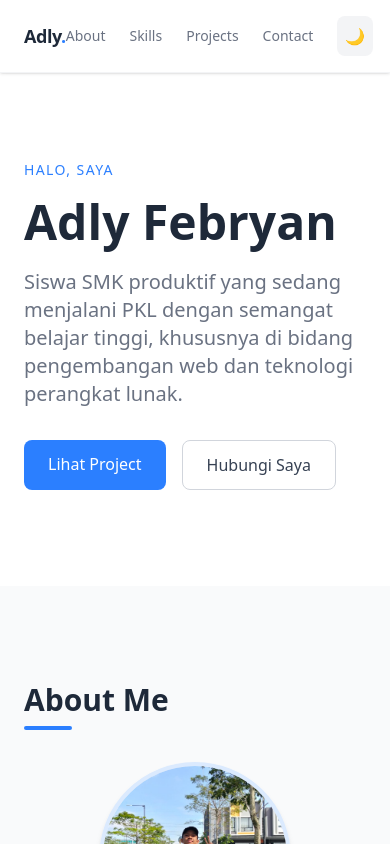
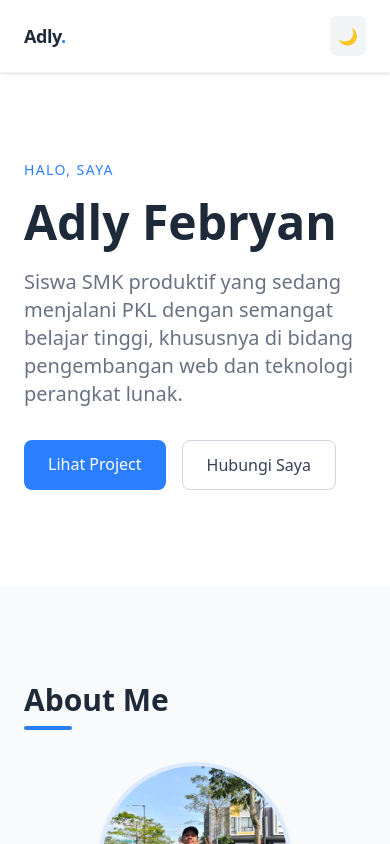
Before and after one commit to adly-248/portofolio-ku, a Next.js app: page / in a window 390 px wide. Shown: the top 844 px of the page. Built offline with nearby package versions, Linux system fonts and the light colour scheme.

Commit message:
fix navbar responsive

```diff
--- a/app/page.tsx
+++ b/app/page.tsx
@@ -45,14 +45,13 @@ export default function Home() {
             <span className="font-bold text-lg tracking-tight">
             Adly<span className="text-blue-500">.</span>
             </span>
-          <div className="flex items-center gap-6">
-            <div className="flex gap-6 text-sm text-gray-500 dark:text-gray-400 font-medium">
+            <div className="flex items-center gap-3 md:gap-6">
+            <div className="hidden md:flex gap-6 text-sm text-gray-500 dark:text-gray-400 font-medium">
                 <a href="#about" className="hover:text-blue-500 transition-colors">About</a>
                 <a href="#skills" className="hover:text-blue-500 transition-colors">Skills</a>
                 <a href="#projects" className="hover:text-blue-500 transition-colors">Projects</a>
                 <a href="#contact" className="hover:text-blue-500 transition-colors">Contact</a>
             </div>
-            {/* Toggle Button */}
             {mounted && (
                 <button
                 onClick={() => setTheme(theme === 'dark' ? 'light' : 'dark')}
```
Lines whose indentation alone changed are shown as unchanged.
